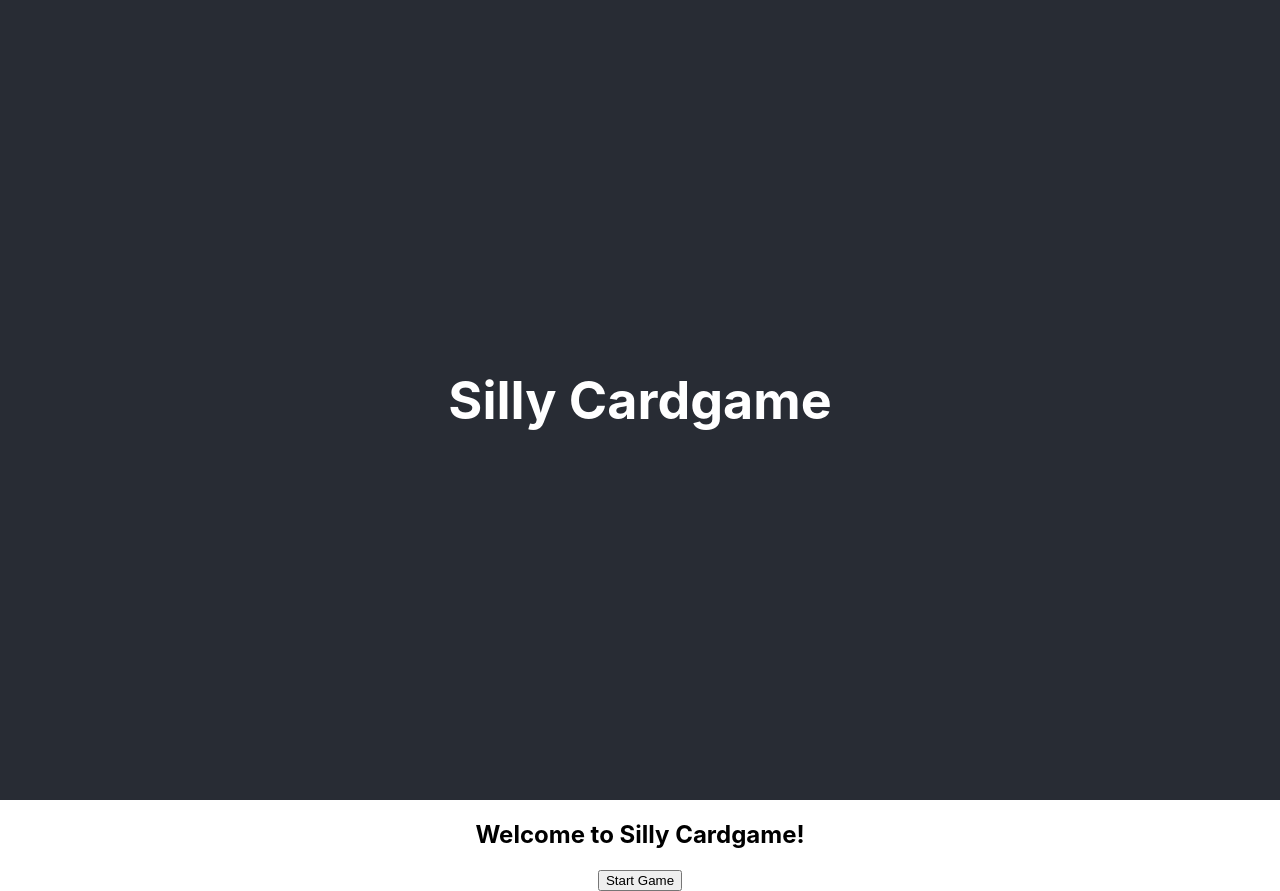
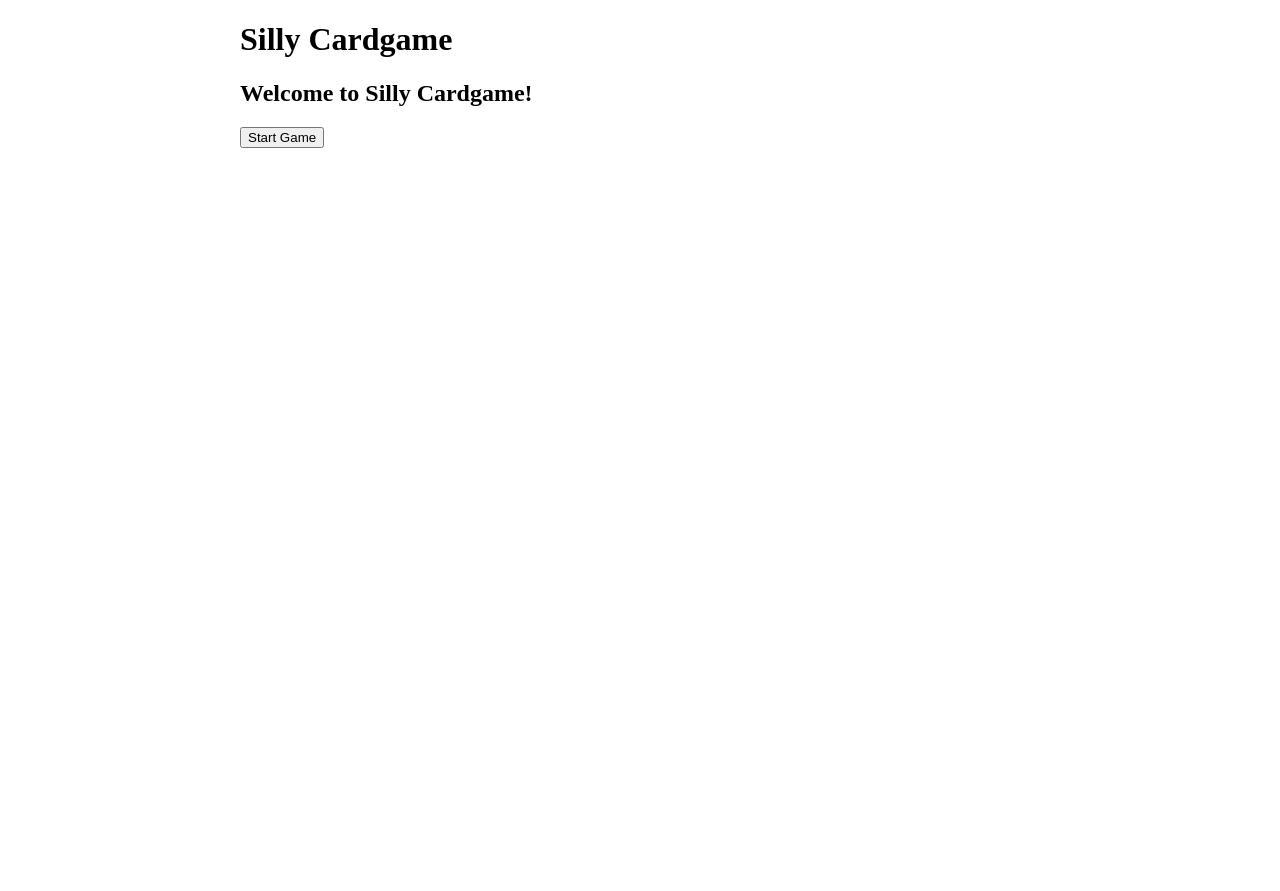
Before and after one commit to Mangamaui/super-mario-cards, a React (Create React App) app: page / in a window 1280 px wide. After the commit the page ends 800 px from the top, so only its background shows below. Built offline with nearby package versions, Linux system fonts and the light colour scheme.

Commit message:
Added some initial styling

```diff
--- a/src/App.css
+++ b/src/App.css
@@ -1,32 +1,19 @@
-.App {
-  text-align: center;
+.playfield {
+  margin: 50px auto;
+  display: flex;
+  flex-wrap: wrap;
+  position: relative;
+  width: 800px;
 }
 
-.App-logo {
-  animation: App-logo-spin infinite 20s linear;
-  height: 40vmin;
+.card {
+  position: relative;
+  border: 1px solid black;
+  display: block;
+  font-size: 18px;
+  margin: 5px;
+  width: 120px;
+  height: 180px;
+  text-align: center;
+  line-height: 180px;
 }
-
-.App-header {
-  background-color: #282c34;
-  min-height: 100vh;
-  display: flex;
-  flex-direction: column;
-  align-items: center;
-  justify-content: center;
-  font-size: calc(10px + 2vmin);
-  color: white;
-}
-
-.App-link {
-  color: #61dafb;
-}
-
-@keyframes App-logo-spin {
-  from {
-    transform: rotate(0deg);
-  }
-  to {
-    transform: rotate(360deg);
-  }
-}
--- a/src/index.css
+++ b/src/index.css
@@ -1,14 +1,14 @@
 body {
   margin: 0;
   padding: 0;
-  font-family: -apple-system, BlinkMacSystemFont, "Segoe UI", "Roboto", "Oxygen",
-    "Ubuntu", "Cantarell", "Fira Sans", "Droid Sans", "Helvetica Neue",
-    sans-serif;
+
   -webkit-font-smoothing: antialiased;
   -moz-osx-font-smoothing: grayscale;
 }
 
-code {
-  font-family: source-code-pro, Menlo, Monaco, Consolas, "Courier New",
-    monospace;
+#root {
+  max-width: 800px;
+  margin: 0 auto;
+  padding: 0 5%;
+  width: 100%;
 }
```
Also changed, not shown: src/logo.svg (deleted).
